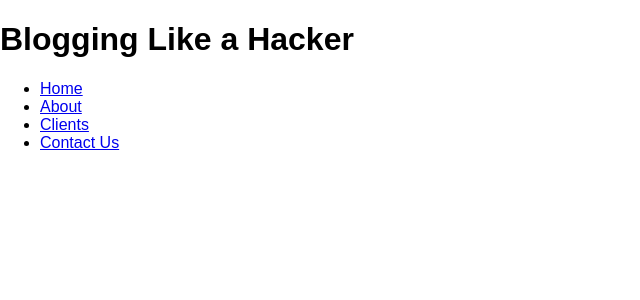
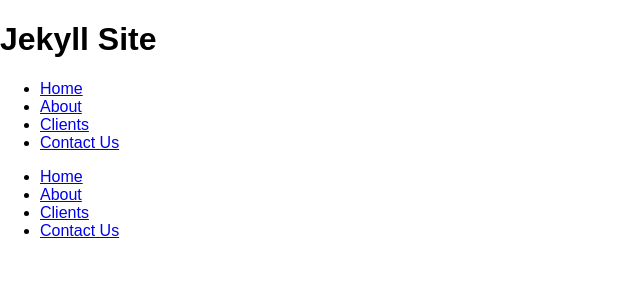
Before and after one commit to dakotaberg123/jekyll, a Jekyll site: the page built from index.html, in a window 1280 px wide. Shown: the top 300 px of the page, without its empty margins (0-640 px from the left). Built offline with Jekyll 4.4.1, drawn with Linux system fonts in a browser that asks for light colours; Markdown is read by kramdown in place of the engine named in the settings.

Commit message:
Include Nav

```diff
--- /dev/null
+++ b/_includes/nav.html
@@ -0,0 +1,8 @@
+<nav role='navigation'>
+  <ul>
+    <li><a href="#">Home</a></li>
+    <li><a href="#">About</a></li>
+    <li><a href="#">Clients</a></li>
+    <li><a href="#">Contact Us</a></li>
+  </ul>
+</nav>
--- a/_layouts/default.html
+++ b/_layouts/default.html
@@ -13,19 +13,17 @@
 <body>
 
 	<div>
-			<h1>{{ page.title }}</h1>
+			<h1>Jekyll Site</h1>
 
-			<nav role='navigation'>
-			  <ul>
-			    <li><a href="#">Home</a></li>
-			    <li><a href="#">About</a></li>
-			    <li><a href="#">Clients</a></li>
-			    <li><a href="#">Contact Us</a></li>
-			  </ul>
-			</nav>
+			<header>
+				{% include nav.html %}
+			</header>
 
 			{{ content }}
 
+			<footer>
+				{% include nav.html %}
+			</footer>
 
 	</div>
 
```
